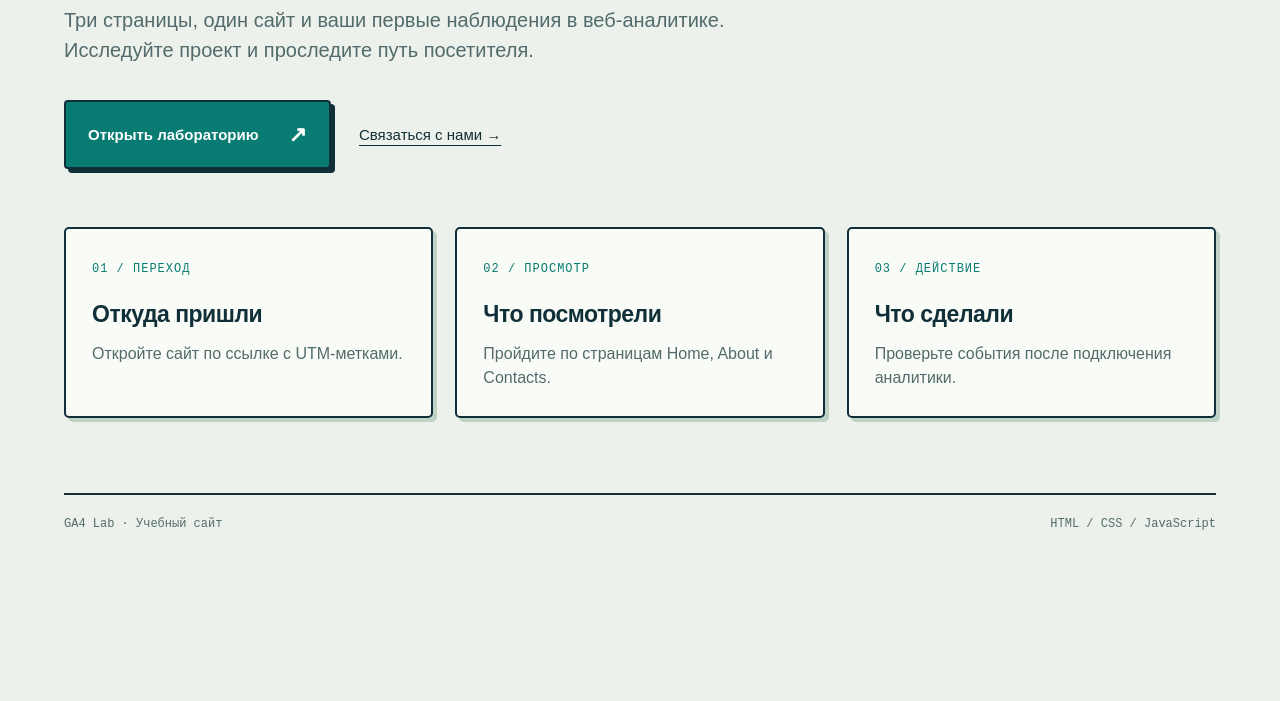
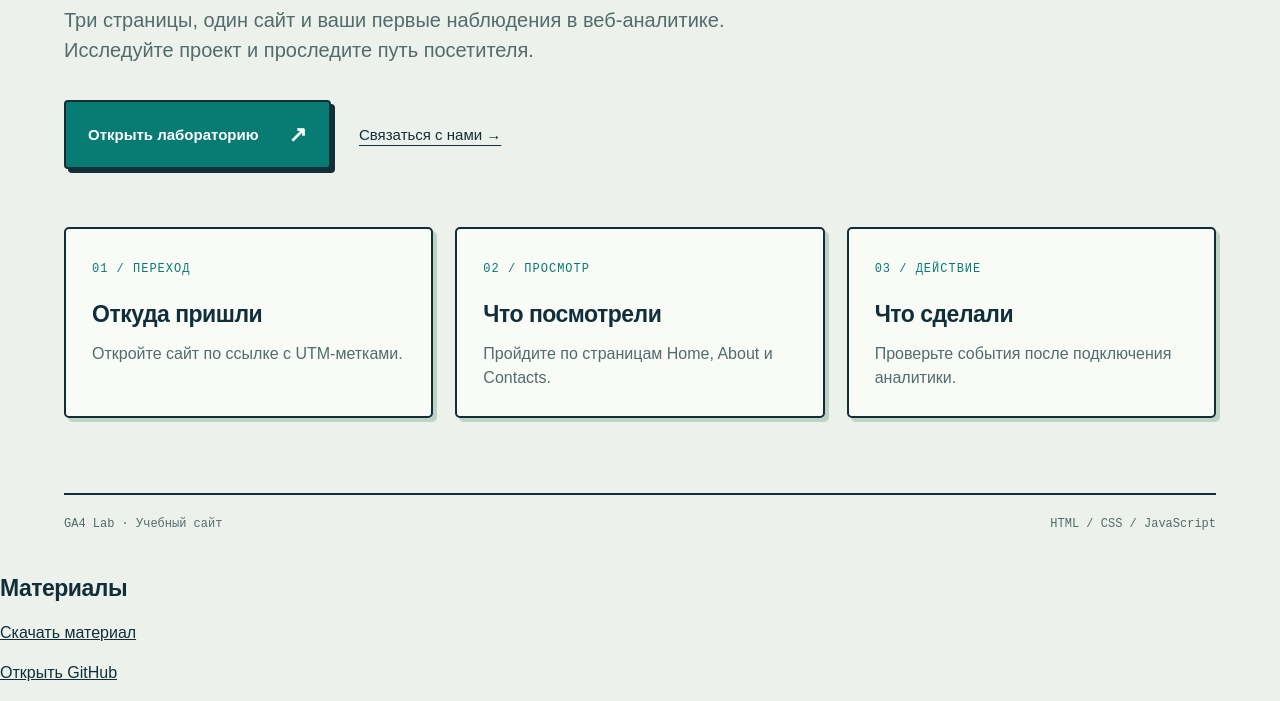
Before and after one commit to ktaesl/ga4-analytics-lab-sysueva, a plain HTML site: page index.html in a window 1280 px wide. Shown: the part 371-1072 px from the top of the page. Before the commit the page ends 924 px from the top, so only its background shows below. Drawn offline with Linux system fonts and the light colour scheme.

Commit message:
add github link

```diff
--- a/index.html
+++ b/index.html
@@ -24,5 +24,18 @@
 <div class="actions"><a class="button" href="about.html">Открыть лабораторию <span>↗</span></a><a class="secondary" href="contacts.html">Связаться с нами →</a></div>
 <section class="cards" aria-label="Что можно изучить"><article><small>01 / ПЕРЕХОД</small><h2>Откуда пришли</h2><p>Откройте сайт по ссылке с UTM-метками.</p></article><article><small>02 / ПРОСМОТР</small><h2>Что посмотрели</h2><p>Пройдите по страницам Home, About и Contacts.</p></article><article><small>03 / ДЕЙСТВИЕ</small><h2>Что сделали</h2><p>Проверьте события после подключения аналитики.</p></article></section></main>
   <footer><span>GA4 Lab · Учебный сайт</span><span>HTML / CSS / JavaScript</span></footer>
+  <section class="materials" aria-label="Материалы">
+  <h2>Материалы</h2>
+  <p>
+    <a href="assets/analytics-guide.pdf" download>
+      Скачать материал
+    </a>
+  </p>
+  <p>
+    <a href="https://github.com/" target="_blank" rel="noopener noreferrer">
+      Открыть GitHub
+    </a>
+  </p>
+</section>
 </body>
 </html>
```
